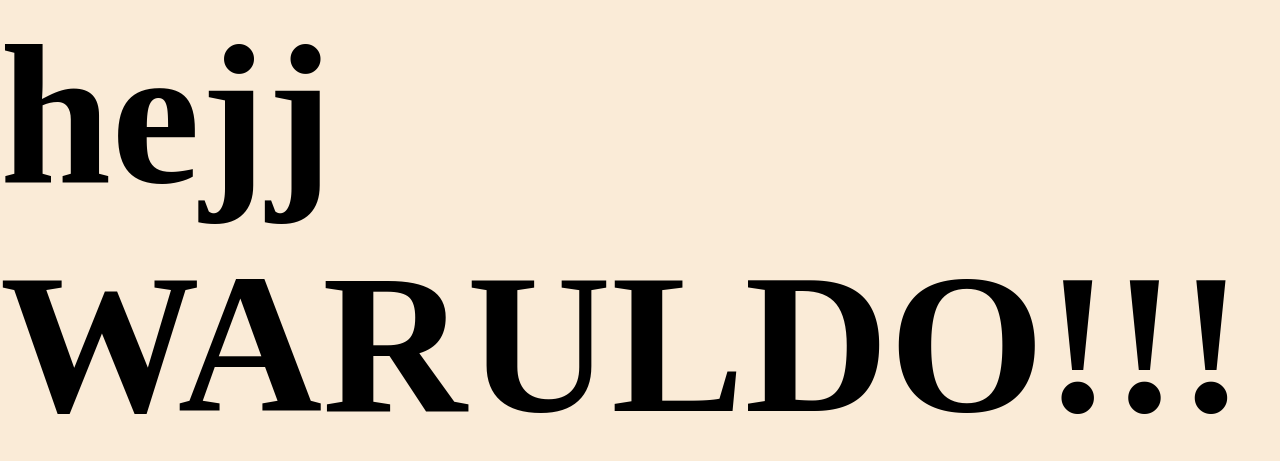
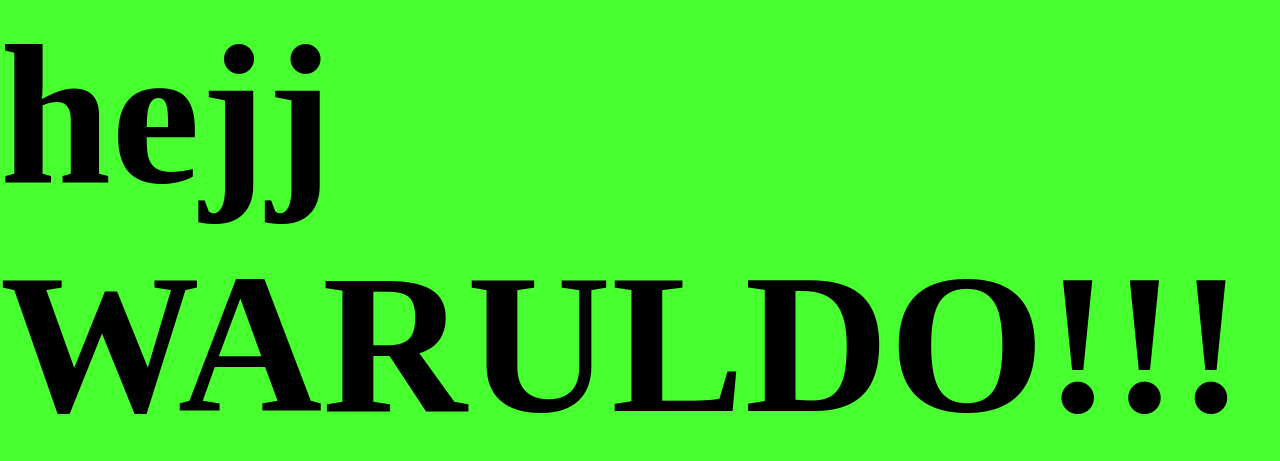
Before and after one commit to fatihpirim/LearnGit, a website: page index.html in a window 1280 px wide. Drawn offline with Linux system fonts and the light colour scheme.

Commit message:
changed background color to green

```diff
--- a/style.css
+++ b/style.css
@@ -1,6 +1,6 @@
 * {
     margin: 0;
-    background-color: antiquewhite;
+    background-color: rgb(72, 255, 48);
 }
 
 h1 {
```
